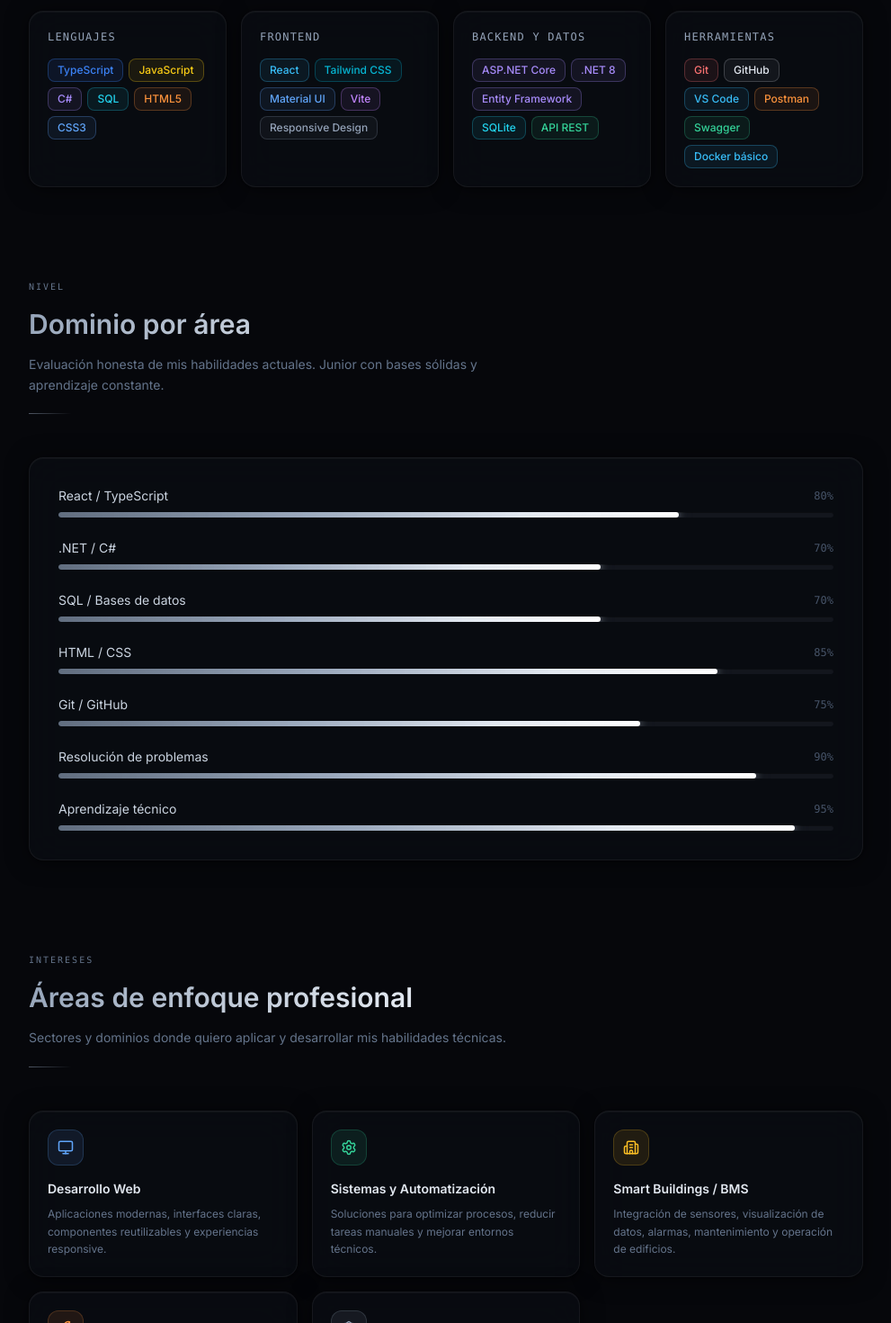
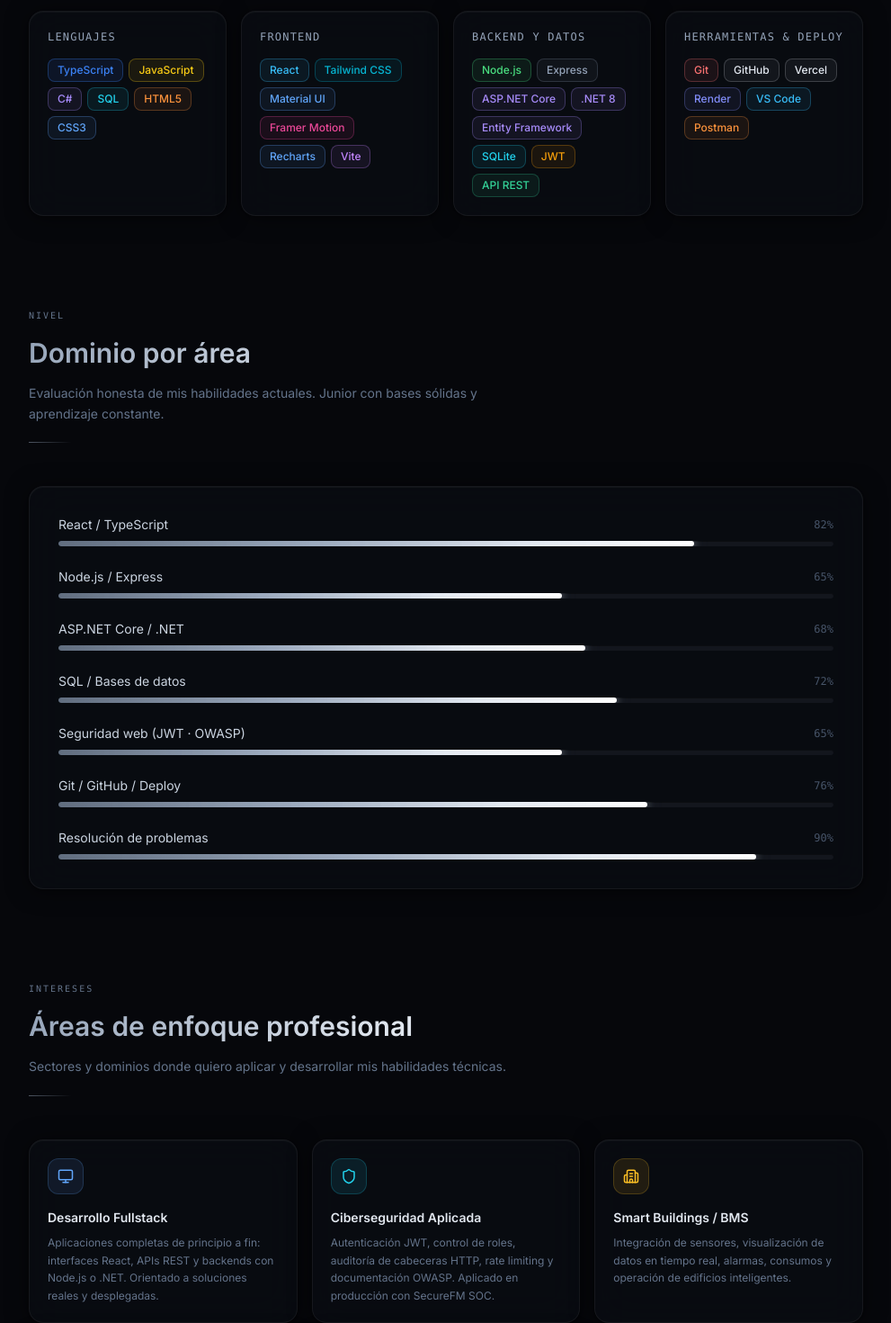
Before and after one commit to Manumost93/portfolio, a React app: page / in a window 1280 px wide. Shown: the part 3640-5110 px from the top of the page at 90% size, without its empty margins (264-1255 px from the left). Built offline with nearby package versions, Linux system fonts and the light colour scheme; the HTML template or start-up script is replaced by a standard one.

Commit message:
feat: update skills — add Node.js/Express/JWT/Vercel/Render, fix interest areas to reflect real projects

```diff
--- a/src/components/InterestAreas.tsx
+++ b/src/components/InterestAreas.tsx
@@ -31,7 +31,7 @@ export default function InterestAreas() {
             >
               <GlowCard
                 className="card-metal rounded-2xl p-5 h-full transition-all"
-                glowColor="148,163,184"
+                glowColor={area.glowRgb ?? '148,163,184'}
               >
                 <div className={`inline-flex p-2.5 rounded-xl border mb-4 ${area.color}`}>
                   <Icon size={18} />
--- a/src/components/Skills.tsx
+++ b/src/components/Skills.tsx
@@ -3,28 +3,32 @@ import { techCategories } from '../data/skills';
 import SectionHeader from './SectionHeader';
 
 const TECH_COLORS: Record<string, { color: string; bg: string; border: string }> = {
-  TypeScript:           { color: '#3b82f6', bg: 'rgba(59,130,246,0.1)',  border: 'rgba(59,130,246,0.3)' },
-  JavaScript:           { color: '#facc15', bg: 'rgba(250,204,21,0.08)', border: 'rgba(250,204,21,0.28)' },
-  React:                { color: '#38bdf8', bg: 'rgba(56,189,248,0.08)', border: 'rgba(56,189,248,0.28)' },
-  HTML5:                { color: '#fb923c', bg: 'rgba(251,146,60,0.08)', border: 'rgba(251,146,60,0.28)' },
-  CSS3:                 { color: '#60a5fa', bg: 'rgba(96,165,250,0.08)', border: 'rgba(96,165,250,0.28)' },
-  'C#':                 { color: '#a78bfa', bg: 'rgba(167,139,250,0.08)', border: 'rgba(167,139,250,0.28)' },
-  SQL:                  { color: '#22d3ee', bg: 'rgba(34,211,238,0.08)', border: 'rgba(34,211,238,0.25)' },
-  'Tailwind CSS':       { color: '#06b6d4', bg: 'rgba(6,182,212,0.08)',  border: 'rgba(6,182,212,0.28)' },
-  Vite:                 { color: '#c084fc', bg: 'rgba(192,132,252,0.08)', border: 'rgba(192,132,252,0.28)' },
-  Git:                  { color: '#f87171', bg: 'rgba(248,113,113,0.08)', border: 'rgba(248,113,113,0.28)' },
-  GitHub:               { color: '#e2e8f0', bg: 'rgba(226,232,240,0.05)', border: 'rgba(226,232,240,0.2)' },
-  '.NET 8':             { color: '#a78bfa', bg: 'rgba(167,139,250,0.08)', border: 'rgba(167,139,250,0.28)' },
-  'ASP.NET Core':       { color: '#a78bfa', bg: 'rgba(167,139,250,0.08)', border: 'rgba(167,139,250,0.28)' },
-  'Entity Framework':   { color: '#a78bfa', bg: 'rgba(167,139,250,0.08)', border: 'rgba(167,139,250,0.28)' },
-  SQLite:               { color: '#22d3ee', bg: 'rgba(34,211,238,0.08)', border: 'rgba(34,211,238,0.25)' },
-  'API REST':           { color: '#34d399', bg: 'rgba(52,211,153,0.08)', border: 'rgba(52,211,153,0.25)' },
-  'Material UI':        { color: '#60a5fa', bg: 'rgba(96,165,250,0.08)', border: 'rgba(96,165,250,0.28)' },
-  'VS Code':            { color: '#38bdf8', bg: 'rgba(56,189,248,0.08)', border: 'rgba(56,189,248,0.28)' },
-  Postman:              { color: '#fb923c', bg: 'rgba(251,146,60,0.08)', border: 'rgba(251,146,60,0.28)' },
-  Swagger:              { color: '#34d399', bg: 'rgba(52,211,153,0.08)', border: 'rgba(52,211,153,0.25)' },
-  'Docker básico':      { color: '#38bdf8', bg: 'rgba(56,189,248,0.08)', border: 'rgba(56,189,248,0.28)' },
-  'Responsive Design':  { color: '#94a3b8', bg: 'rgba(148,163,184,0.06)', border: 'rgba(148,163,184,0.22)' },
+  TypeScript:          { color: '#3b82f6', bg: 'rgba(59,130,246,0.1)',   border: 'rgba(59,130,246,0.3)' },
+  JavaScript:          { color: '#facc15', bg: 'rgba(250,204,21,0.08)',  border: 'rgba(250,204,21,0.28)' },
+  React:               { color: '#38bdf8', bg: 'rgba(56,189,248,0.08)',  border: 'rgba(56,189,248,0.28)' },
+  HTML5:               { color: '#fb923c', bg: 'rgba(251,146,60,0.08)',  border: 'rgba(251,146,60,0.28)' },
+  CSS3:                { color: '#60a5fa', bg: 'rgba(96,165,250,0.08)',  border: 'rgba(96,165,250,0.28)' },
+  'C#':                { color: '#a78bfa', bg: 'rgba(167,139,250,0.08)', border: 'rgba(167,139,250,0.28)' },
+  SQL:                 { color: '#22d3ee', bg: 'rgba(34,211,238,0.08)',  border: 'rgba(34,211,238,0.25)' },
+  'Tailwind CSS':      { color: '#06b6d4', bg: 'rgba(6,182,212,0.08)',   border: 'rgba(6,182,212,0.28)' },
+  'Framer Motion':     { color: '#ec4899', bg: 'rgba(236,72,153,0.08)',  border: 'rgba(236,72,153,0.28)' },
+  Recharts:            { color: '#60a5fa', bg: 'rgba(96,165,250,0.08)',  border: 'rgba(96,165,250,0.28)' },
+  Vite:                { color: '#c084fc', bg: 'rgba(192,132,252,0.08)', border: 'rgba(192,132,252,0.28)' },
+  'Node.js':           { color: '#4ade80', bg: 'rgba(74,222,128,0.08)',  border: 'rgba(74,222,128,0.28)' },
+  Express:             { color: '#94a3b8', bg: 'rgba(148,163,184,0.06)', border: 'rgba(148,163,184,0.22)' },
+  JWT:                 { color: '#f59e0b', bg: 'rgba(245,158,11,0.08)',  border: 'rgba(245,158,11,0.28)' },
+  'ASP.NET Core':      { color: '#a78bfa', bg: 'rgba(167,139,250,0.08)', border: 'rgba(167,139,250,0.28)' },
+  '.NET 8':            { color: '#a78bfa', bg: 'rgba(167,139,250,0.08)', border: 'rgba(167,139,250,0.28)' },
+  'Entity Framework':  { color: '#a78bfa', bg: 'rgba(167,139,250,0.08)', border: 'rgba(167,139,250,0.28)' },
+  SQLite:              { color: '#22d3ee', bg: 'rgba(34,211,238,0.08)',  border: 'rgba(34,211,238,0.25)' },
+  'API REST':          { color: '#34d399', bg: 'rgba(52,211,153,0.08)',  border: 'rgba(52,211,153,0.25)' },
+  'Material UI':       { color: '#60a5fa', bg: 'rgba(96,165,250,0.08)',  border: 'rgba(96,165,250,0.28)' },
+  Git:                 { color: '#f87171', bg: 'rgba(248,113,113,0.08)', border: 'rgba(248,113,113,0.28)' },
+  GitHub:              { color: '#e2e8f0', bg: 'rgba(226,232,240,0.05)', border: 'rgba(226,232,240,0.2)' },
+  Vercel:              { color: '#e2e8f0', bg: 'rgba(226,232,240,0.05)', border: 'rgba(226,232,240,0.2)' },
+  Render:              { color: '#818cf8', bg: 'rgba(129,140,248,0.08)', border: 'rgba(129,140,248,0.28)' },
+  'VS Code':           { color: '#38bdf8', bg: 'rgba(56,189,248,0.08)',  border: 'rgba(56,189,248,0.28)' },
+  Postman:             { color: '#fb923c', bg: 'rgba(251,146,60,0.08)',  border: 'rgba(251,146,60,0.28)' },
 };
 
 const DEFAULT_STYLE = { color: '#94a3b8', bg: 'rgba(20,24,32,0.8)', border: 'rgba(100,116,139,0.2)' };
--- a/src/data/skills.ts
+++ b/src/data/skills.ts
@@ -15,6 +15,7 @@ export interface InterestArea {
   description: string;
   icon: string;
   color: string;
+  glowRgb?: string;
 }
 
 export const techCategories: TechCategory[] = [
@@ -24,67 +25,72 @@ export const techCategories: TechCategory[] = [
   },
   {
     name: 'Frontend',
-    items: ['React', 'Tailwind CSS', 'Material UI', 'Vite', 'Responsive Design'],
+    items: ['React', 'Tailwind CSS', 'Material UI', 'Framer Motion', 'Recharts', 'Vite'],
   },
   {
     name: 'Backend y datos',
-    items: ['ASP.NET Core', '.NET 8', 'Entity Framework', 'SQLite', 'API REST'],
+    items: ['Node.js', 'Express', 'ASP.NET Core', '.NET 8', 'Entity Framework', 'SQLite', 'JWT', 'API REST'],
   },
   {
-    name: 'Herramientas',
-    items: ['Git', 'GitHub', 'VS Code', 'Postman', 'Swagger', 'Docker básico'],
+    name: 'Herramientas & Deploy',
+    items: ['Git', 'GitHub', 'Vercel', 'Render', 'VS Code', 'Postman'],
   },
 ];
 
 export const skillLevels: SkillLevel[] = [
-  { name: 'React / TypeScript', level: 80, color: 'bg-blue-500' },
-  { name: '.NET / C#', level: 70, color: 'bg-purple-500' },
-  { name: 'SQL / Bases de datos', level: 70, color: 'bg-emerald-500' },
-  { name: 'HTML / CSS', level: 85, color: 'bg-orange-500' },
-  { name: 'Git / GitHub', level: 75, color: 'bg-slate-400' },
-  { name: 'Resolución de problemas', level: 90, color: 'bg-amber-500' },
-  { name: 'Aprendizaje técnico', level: 95, color: 'bg-blue-400' },
+  { name: 'React / TypeScript',         level: 82, color: 'bg-blue-500' },
+  { name: 'Node.js / Express',           level: 65, color: 'bg-emerald-500' },
+  { name: 'ASP.NET Core / .NET',         level: 68, color: 'bg-purple-500' },
+  { name: 'SQL / Bases de datos',        level: 72, color: 'bg-cyan-500' },
+  { name: 'Seguridad web (JWT · OWASP)', level: 65, color: 'bg-amber-500' },
+  { name: 'Git / GitHub / Deploy',       level: 76, color: 'bg-slate-400' },
+  { name: 'Resolución de problemas',     level: 90, color: 'bg-rose-400' },
 ];
 
 export const interestAreas: InterestArea[] = [
   {
     id: 1,
-    title: 'Desarrollo Web',
+    title: 'Desarrollo Fullstack',
     description:
-      'Aplicaciones modernas, interfaces claras, componentes reutilizables y experiencias responsive.',
+      'Aplicaciones completas de principio a fin: interfaces React, APIs REST y backends con Node.js o .NET. Orientado a soluciones reales y desplegadas.',
     icon: 'Monitor',
     color: 'text-blue-400 bg-blue-400/10 border-blue-400/20',
+    glowRgb: '59,130,246',
   },
   {
     id: 2,
-    title: 'Sistemas y Automatización',
+    title: 'Ciberseguridad Aplicada',
     description:
-      'Soluciones para optimizar procesos, reducir tareas manuales y mejorar entornos técnicos.',
-    icon: 'Settings',
-    color: 'text-emerald-400 bg-emerald-400/10 border-emerald-400/20',
+      'Autenticación JWT, control de roles, auditoría de cabeceras HTTP, rate limiting y documentación OWASP. Aplicado en producción con SecureFM SOC.',
+    icon: 'Shield',
+    color: 'text-cyan-400 bg-cyan-400/10 border-cyan-400/20',
+    glowRgb: '34,211,238',
   },
   {
     id: 3,
     title: 'Smart Buildings / BMS',
     description:
-      'Integración de sensores, visualización de datos, alarmas, mantenimiento y operación de edificios.',
+      'Integración de sensores, visualización de datos en tiempo real, alarmas, consumos y operación de edificios inteligentes.',
     icon: 'Building2',
     color: 'text-amber-400 bg-amber-400/10 border-amber-400/20',
+    glowRgb: '251,191,36',
   },
   {
     id: 4,
     title: 'Facility Tech',
     description:
-      'Herramientas internas para mantenimiento, incidencias, activos, proveedores y equipos técnicos.',
+      'Herramientas internas para equipos técnicos: incidencias, activos, mantenimiento preventivo y correctivo, proveedores y exportación de informes.',
     icon: 'Wrench',
     color: 'text-orange-400 bg-orange-400/10 border-orange-400/20',
+    glowRgb: '251,146,60',
   },
   {
     id: 5,
-    title: 'Ciberseguridad básica',
+    title: 'Sistemas y Automatización',
     description:
-      'Interés en buenas prácticas, seguridad en aplicaciones, redes y protección de sistemas.',
-    icon: 'Shield',
-    color: 'text-slate-400 bg-slate-400/10 border-slate-400/20',
+      'Soluciones para optimizar procesos técnicos, reducir tareas manuales y digitalizar entornos operativos con herramientas a medida.',
+    icon: 'Settings',
+    color: 'text-emerald-400 bg-emerald-400/10 border-emerald-400/20',
+    glowRgb: '52,211,153',
   },
 ];
```
